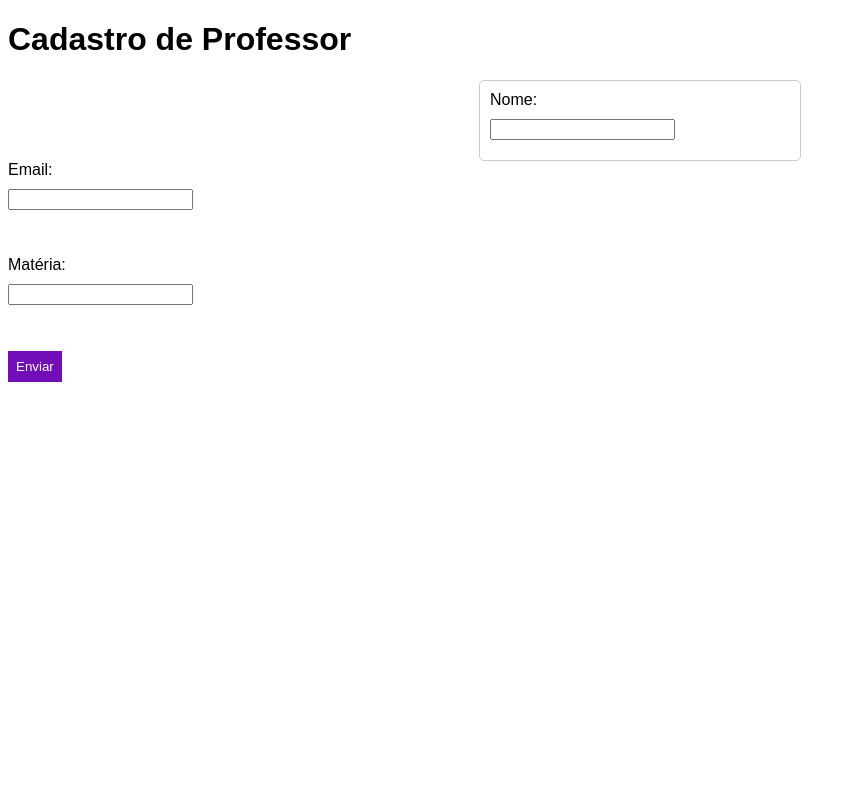
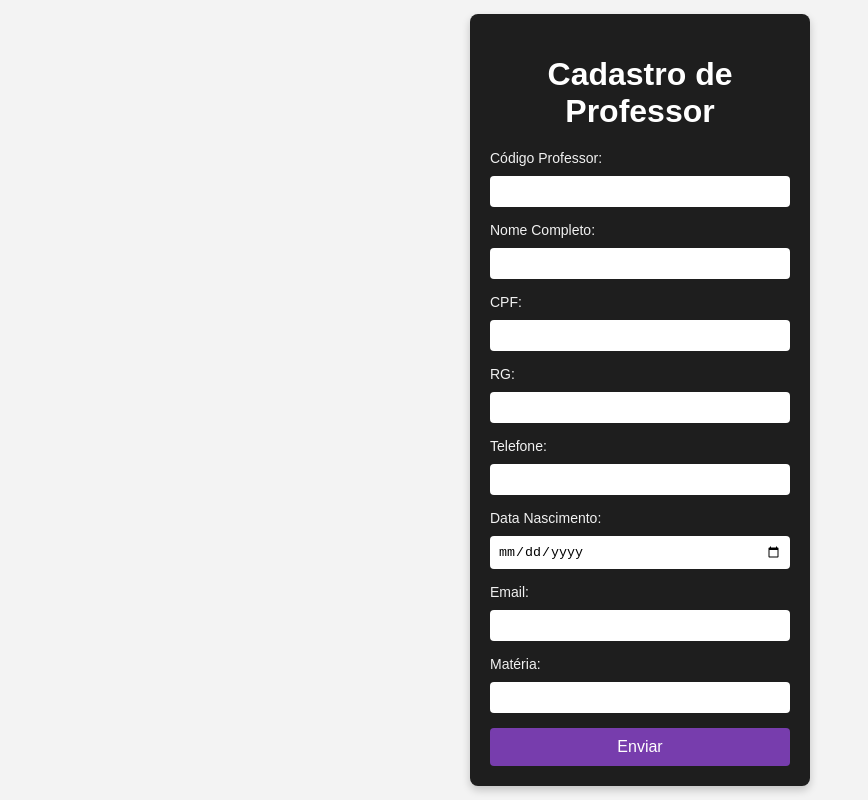
Before and after one commit to julmendes/Saresp_2024, a plain HTML site: page index.html in a window 1280 px wide. Shown: the whole page, without its empty margins (0-868 px from the left). Drawn offline with Linux system fonts and the light colour scheme.

Commit message:
Atualizando o formulário

```diff
--- a/index.html
+++ b/index.html
@@ -6,16 +6,51 @@
     <link rel="stylesheet" href="style.css">
 </head>
 <body>
-    <h1>Cadastro de Professor</h1>
-    <form action="submit.html" method="post">
-        <label for="nome">Nome:</label>
-        <input type="text" id="nome" name="nome" required>
-    </form>
+    <div class="container">
+        <h1>Cadastro de Professor</h1>
+        <form action="submit.html" method="post">
+            <div class="form-group">
+                <label for="codigo_professor">Código Professor:</label>
+                <input type="text" id="codigo_professor" name="codigo_professor" required>
+            </div>
+
+            <div class="form-group">
+                <label for="nome_completo">Nome Completo:</label>
+                <input type="text" id="nome_completo" name="nome_completo" required>
+            </div>
+
+            <div class="form-group">
+                <label for="cpf">CPF:</label>
+                <input type="text" id="cpf" name="cpf" required>
+            </div>
+
+            <div class="form-group">
+                <label for="rg">RG:</label>
+                <input type="text" id="rg" name="rg" required>
+            </div>
+
+            <div class="form-group">
+                <label for="telefone">Telefone:</label>
+                <input type="text" id="telefone" name="telefone" required>
+            </div>
+
+            <div class="form-group">
+                <label for="data_nascimento">Data Nascimento:</label>
+                <input type="date" id="data_nascimento" name="data_nascimento" required>
+            </div>
+
+            <div class="form-group">
+                <label for="email">Email:</label>
+                <input type="email" id="email" name="email" required>
+            </div>
+
+            <div class="form-group">
+                <label for="materia">Matéria:</label>
+                <input type="text" id="materia" name="materia" required>
+            </div>
+
+            <button type="submit">Enviar</button>
+        </form>
+    </div>
 </body>
 </html>
-<label for="email">Email:</label>
-<input type="email" id="email" name="email" required><br><br>
-
-<label for="materia">Matéria:</label>
-<input type="text" id="materia" name="materia" required><br><br>
-<button type="submit">Enviar</button>
--- a/style.css
+++ b/style.css
@@ -1,24 +1,59 @@
 body {
     font-family: Arial, sans-serif;
+    display: flex;
+    justify-content: center;
+    align-items: center;
+    min-height: 100vh;
+    margin: 0;
+    background-color: #f3f3f3;
 }
-form {
-    max-width: 300px;
-    margin: auto;
+
+.container {
+    background-color: #1e1e1e;
+    padding: 20px;
+    border-radius: 8px;
+    box-shadow: 0 4px 8px rgba(0, 0, 0, 0.2);
+    width: 300px;
+    color: white;
+}
+
+h1 {
+    text-align: center;
+    margin-bottom: 20px;
+}
+.form-group {
+    margin-bottom: 15px;
+}
+
+label {
+    font-size: 14px;
+    color: #f1f1f1;
+    display: block;
+    margin-bottom: 5px;
+}
+
+input[type="text"],
+input[type="email"],
+input[type="date"] {
+    width: 100%;
+    padding: 8px;
+    margin-top: 5px;
+    border: none;
+    border-radius: 4px;
+    box-sizing: border-box;
+}
+
+button[type="submit"] {
+    width: 100%;
     padding: 10px;
-    border: 1px solid #ccc;
-    border-radius: 5px;
-}
-label, input {
-    display: block;
-    margin-bottom: 10px;
-}
-button {
-    background-color: #710eb8;
+    background-color: #773dad;
     color: white;
     border: none;
-    padding: 8px;
+    border-radius: 4px;
     cursor: pointer;
+    font-size: 16px;
 }
-button:hover {
-    background-color: #710eb8;
+
+button[type="submit"]:hover {
+    background-color: #773dad;
 }
```
